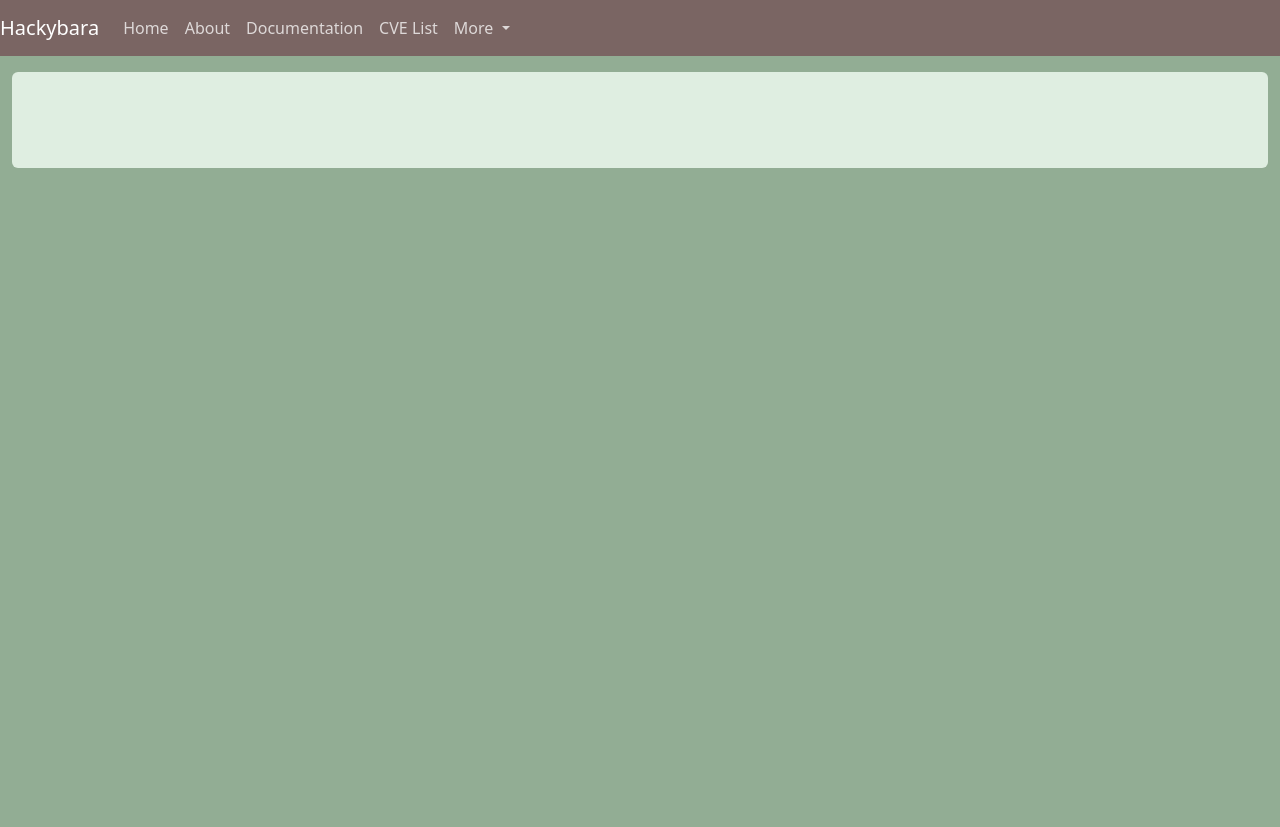
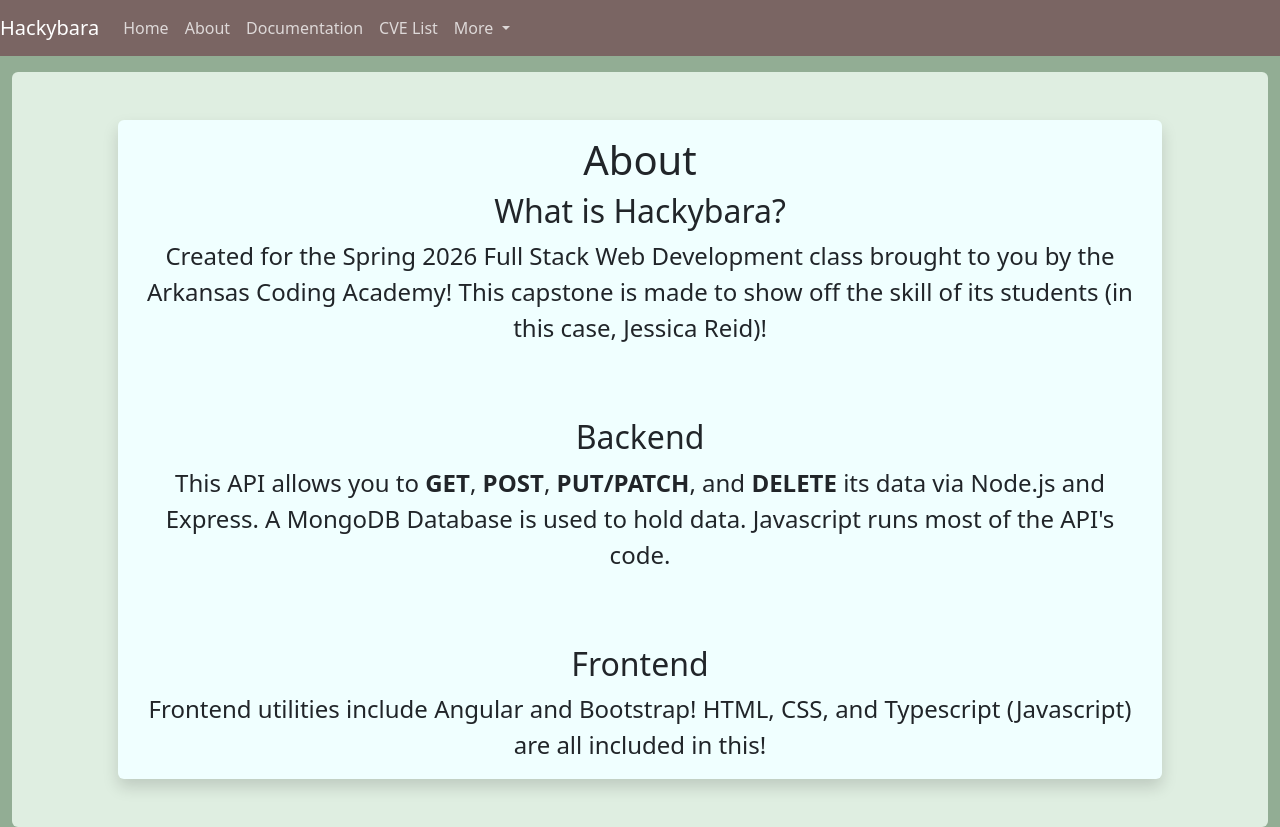
Before and after one commit to reidjessica642/CVES-API-frontend, an Angular app: page /about in a window 1280 px wide. Before the commit this address led to /. Before the commit the page ends 800 px from the top, so only its background shows below. Built offline with nearby package versions, Linux system fonts and the light colour scheme.

Commit message:
Added About page; hackybara-about

```diff
--- a/src/app/app.html
+++ b/src/app/app.html
@@ -9,7 +9,7 @@
         <a class="nav-link" href="">Home<span class="sr-only"></span></a>
       </li>
       <li class="nav-item">
-        <a class="nav-link" href="#">About</a>
+        <a class="nav-link" href="about">About</a>
       </li>
       <li class="nav-item">
         <a class="nav-link" href="#">Documentation</a>
--- a/src/app/app.routes.ts
+++ b/src/app/app.routes.ts
@@ -2,6 +2,7 @@ import { Routes } from '@angular/router';
 import { CveListing } from './cve-listing/cve-listing.js';
 import { CveData } from './cve-data/cve-data.js';
 import { HackybaraHome } from './hackybara-home/hackybara-home.js';
+import { HackybaraAbout } from './hackybara-about/hackybara-about.js';
 
 export const routes: Routes = [
     {
@@ -10,7 +11,12 @@ export const routes: Routes = [
         title: 'Home',
     },
     {
-        path: 'cves/get', // edit later for an actual landing page
+        path: 'about',
+        component: HackybaraAbout,
+        title: 'About',
+    },
+    {
+        path: 'cves/get',
         component: CveListing,
         title: 'CVE List',
     },
--- /dev/null
+++ b/src/app/hackybara-about/hackybara-about.css
@@ -0,0 +1,4 @@
+.home-paragraph {
+    background-color: #f0ffff;
+    flex: 0 0 90%;
+}
--- /dev/null
+++ b/src/app/hackybara-about/hackybara-about.html
@@ -0,0 +1,28 @@
+<div class="d-flex justify-content-center align-items-start gap-3">
+    <div class="home-paragraph shadow p-3 rounded">
+        <div class="text-center h1">About</div>
+        <div class="text-center h2">What is Hackybara?</div>
+        <div class="text-center fs-4">
+            Created for the Spring 2026 Full Stack Web Development
+            class brought to you by the Arkansas Coding Academy!
+            This capstone is made to show off the skill of its students
+            (in this case, Jessica Reid)!
+        </div>
+
+        <br><br><br>
+
+        <div class="text-center h2">Backend</div>
+        <div class="text-center fs-4">
+            This API allows you to <strong>GET</strong>, <strong>POST</strong>,
+            <strong>PUT/PATCH</strong>, and <strong>DELETE</strong> its data via
+            Node.js and Express. A MongoDB Database is used to hold data. Javascript runs most of the API's code.
+        </div>
+
+        <br><br><br>
+
+        <div class="text-center h2">Frontend</div>
+        <div class="text-center fs-4">
+            Frontend utilities include Angular and Bootstrap! HTML, CSS, and Typescript (Javascript) are all included in this!
+        </div>
+    </div>
+</div>
--- /dev/null
+++ b/src/app/hackybara-about/hackybara-about.ts
@@ -0,0 +1,9 @@
+import { Component } from '@angular/core';
+
+@Component({
+  selector: 'app-hackybara-about',
+  imports: [],
+  templateUrl: './hackybara-about.html',
+  styleUrl: './hackybara-about.css',
+})
+export class HackybaraAbout {}
```
